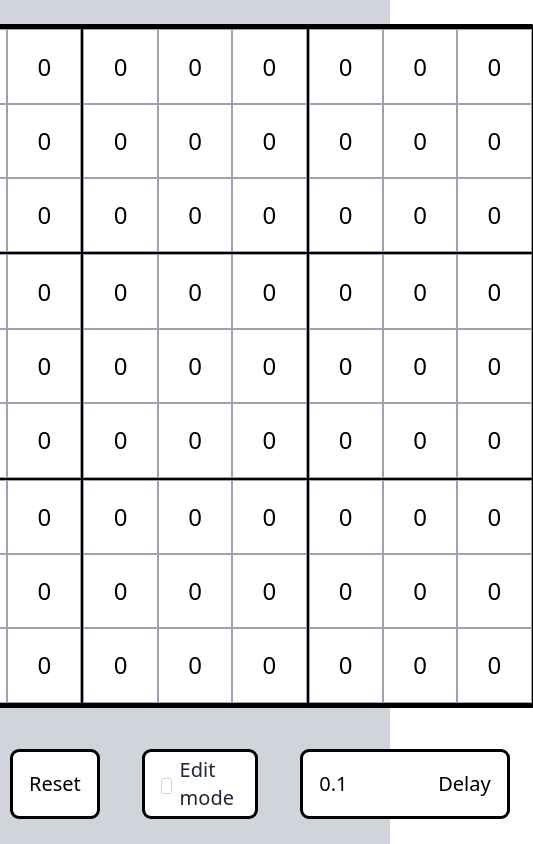
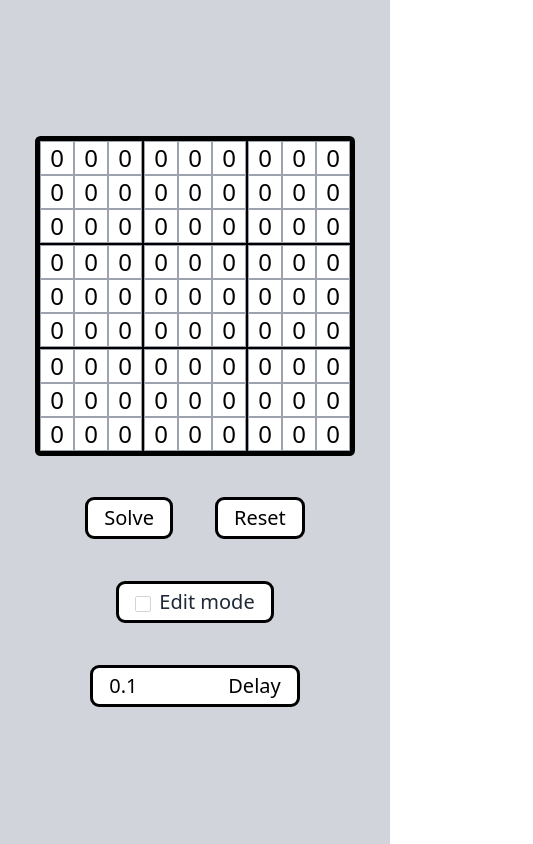
Before and after one commit to Timber1900/soduko-solver, a Next.js app: page / in a window 390 px wide. Shown: the whole page, 533 px wide, since content can reach past the window. Built offline with nearby package versions, Linux system fonts and the light colour scheme; no server answers.

Commit message:
Fixed smartphone

```diff
--- a/pages/index.tsx
+++ b/pages/index.tsx
@@ -89,7 +89,7 @@ export default function Home() {
         <link rel="icon" href="/favicon.ico" />
       </Head>
 
-      <div className='h-4/5 aspect-square grid grid-cols-3 grid-rows-3 border_custom rounded-sm text-2xl bg-white'>
+      <div className='max-h-[80%] max-w-[80%] w-4/5 aspect-square grid grid-cols-3 grid-rows-3 border_custom rounded-sm text-2xl bg-white'>
         {shape.map((row, largeSquareIndex) => {
           return <div className='border border-black w-full h-full grid grid-cols-3 grid-rows-3' key={largeSquareIndex}>
             {row.map((val, smallSquareIndex) => {
@@ -111,7 +111,7 @@ export default function Home() {
           </div>
         })}
       </div>
-      <div className='mt-12 flex flex-row gap-12 text-xl'>
+      <div className='mt-12 flex flex-row flex-wrap gap-12 text-xl items-center justify-center'>
         <button className='px-4 py-1 outline outline-black bg-white rounded-md' onClick={solveButton}>Solve</button>
         <button className='px-4 py-1 outline outline-black bg-white rounded-md' onClick={randomGrid}>Reset</button>
         <div className='flex flex-row justify-center items-center px-4 py-1 outline outline-black bg-white rounded-md'>
```
